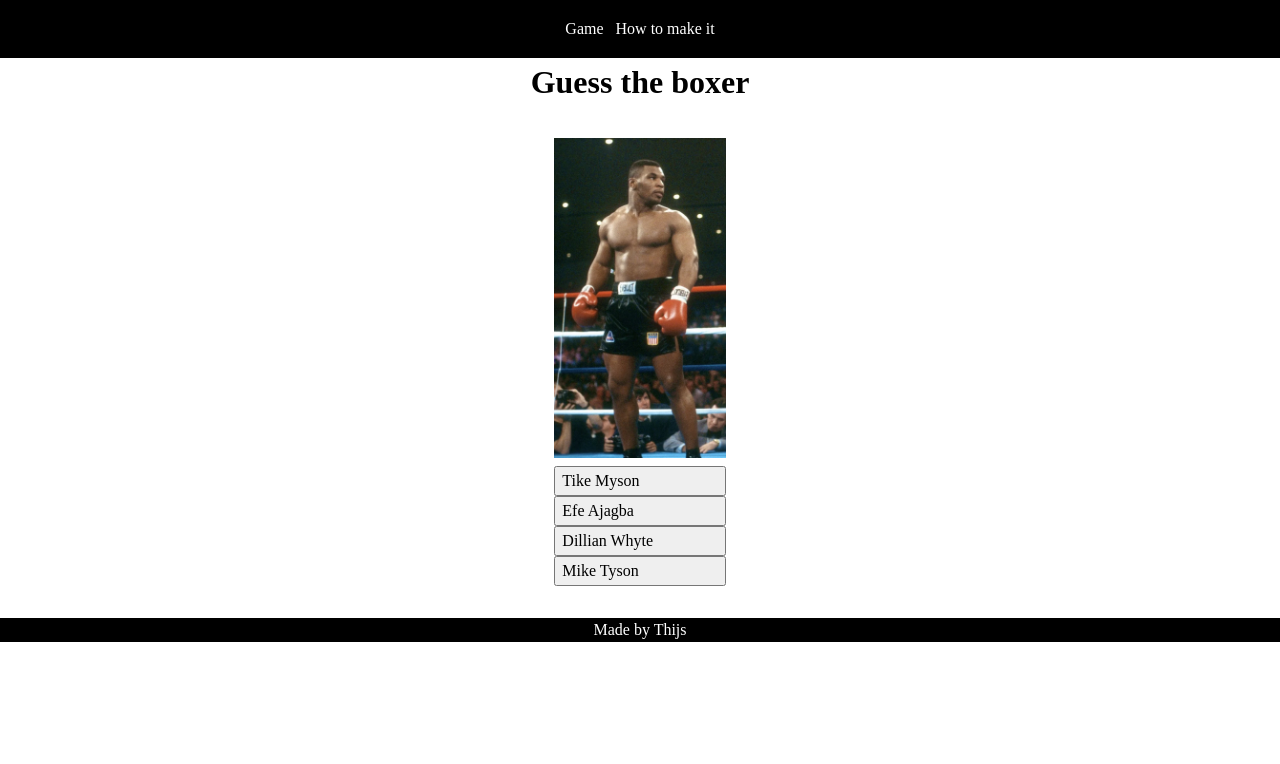
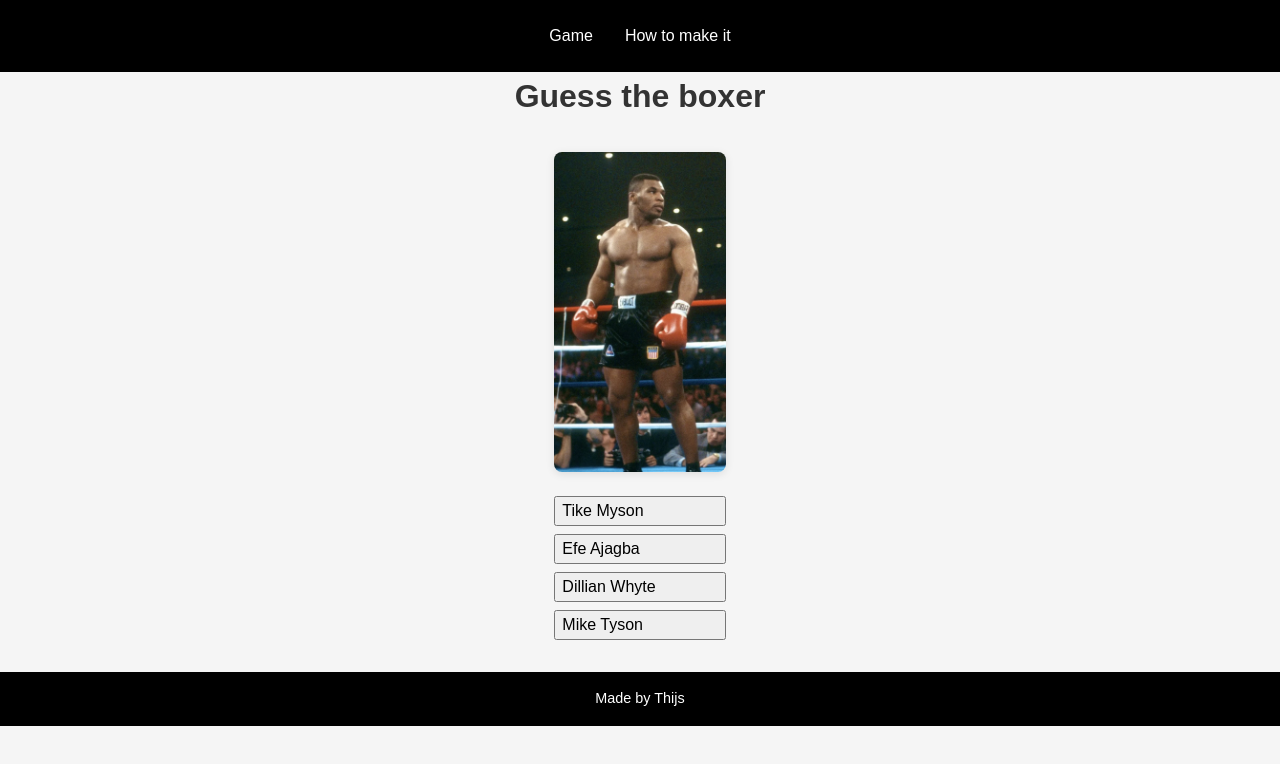
Before and after one commit to pgmgent-atwork2/project-1-workshop-start-to-code-thijs, a plain HTML site: page index.html in a window 1280 px wide. Drawn offline with Linux system fonts and the light colour scheme.

Commit message:
extra styling

```diff
--- a/css/main.css
+++ b/css/main.css
@@ -1,20 +1,39 @@
+body {
+    margin: 0;
+    font-family: sans-serif;
+    background-color: #f5f5f5;
+    color: #333;
+}
+
 .navigation {
     background-color: black;
     display: flex;
     justify-content: center;
-    flex-direction: row;
+    gap: 1rem;
+    padding: 1rem 0;
 }
 
 .navigation__button {
-    background-color: black;
+    background: none;
     border: none;
-    margin-top: 1rem;
-    margin-bottom: 1rem;
+    cursor: pointer;
+    padding: 0.5rem;
+    transition: opacity 0.3s ease;
+}
+
+.navigation__button:hover {
+    opacity: 0.8;
 }
 
 .navigation__link {
     text-decoration: none;
     color: white;
+    font-weight: 500;
+    transition: color 0.3s ease;
+}
+
+.navigation__link:hover {
+    color: #ddd;
 }
 
 .app {
@@ -23,25 +42,33 @@
     align-items: center;
     margin: 0 auto;
     max-width: 90%;
+    padding: 0 1rem;
 }
 
 .app__title {
     margin-bottom: 2rem;
+    font-size: 2rem;
+    text-align: center;
 }
 
 .app__interface {
     display: flex;
     flex-direction: column;
+    gap: 1rem;
 }
 
 .app__button {
     display: flex;
     flex-direction: column;
+    gap: 0.5rem;
 }
 
 .app__image {
+    height: 20rem;
+    object-fit: cover;
     margin-bottom: 0.5rem;
-    height: 20rem;
+    border-radius: 0.5rem;
+    box-shadow: 0 2px 8px rgba(0, 0, 0, 0.1);
 }
 
 .footer {
@@ -50,4 +77,6 @@
     margin-top: 2rem;
     background-color: black;
     color: white;
+    padding: 1rem;
+    font-size: 0.9rem;
 }
```
Also changed, not shown: index.html (+0 -1 lines).
